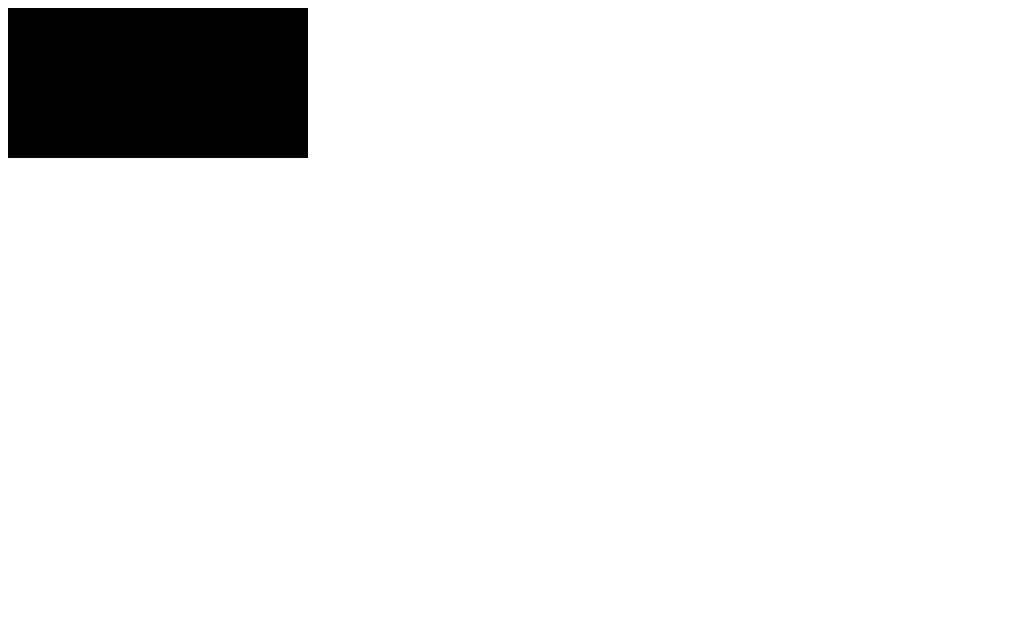
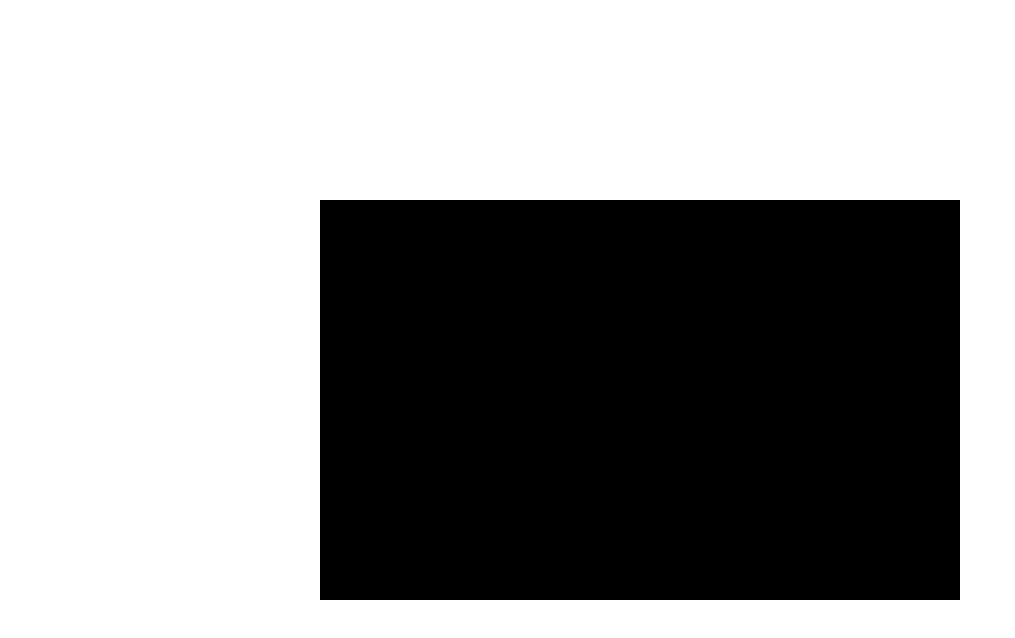
Before and after one commit to nagillimnayr/responsive-canvas, a website with bundled scripts: page index.html in a window 1280 px wide. Shown: the whole page, without its empty margins (0-1015 px from the left). Built offline with nearby package versions, Linux system fonts and the light colour scheme.

Commit message:
feat(styles): center canvas

```diff
--- a/styles.css
+++ b/styles.css
@@ -1,3 +1,14 @@
+body {
+  align-items: center;
+}
 canvas {
-    background-color: black;
+  background-color: black;
+  display: block;
+  width: 50vw;
+  height: 50vh;
+  margin: auto;
+  position: absolute;
+  top: 50%;
+  left: 50%;
+  transform: translate(-50%, -50%);
 }
```
